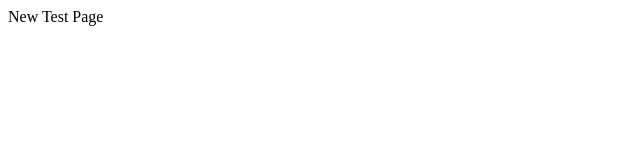
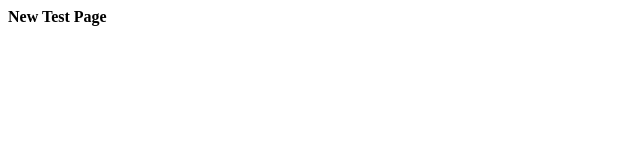
Before and after one commit to TrevorSteel12/TrevorSteel12.github.io, a plain HTML site: page linkedpage.html in a window 1280 px wide. Shown: the full height of the page, 0-640 px from the left. Drawn offline with Linux system fonts and the light colour scheme.

Commit message:
Update linkedpage.html

```diff
--- a/linkedpage.html
+++ b/linkedpage.html
@@ -1,3 +1,3 @@
 <HTML>
-<p>New Test Page</p>
+  <p><strong>New Test Page</strong></p>
 </HTML>
```
